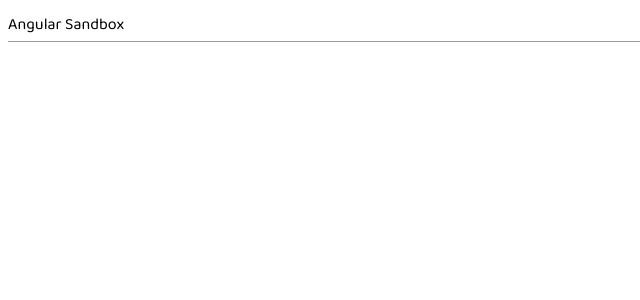
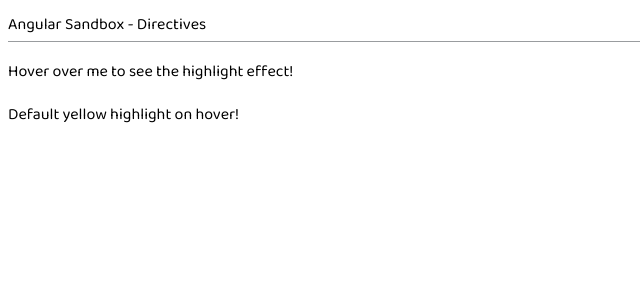
Before and after one commit to ozgursarikamis/angular-sandbox, an Angular app: page / in a window 1280 px wide. Shown: the top 300 px of the page, without its empty margins (0-640 px from the left). Built offline with nearby package versions, Linux system fonts and the light colour scheme.

Commit message:
Directive declaration and usage

```diff
--- a/src/app/app.component.html
+++ b/src/app/app.component.html
@@ -1,3 +1,6 @@
 <div class="title">
   Angular Sandbox {{ title ? " - " + title : "" }}
 </div>
+
+<p highlight color="orangered">Hover over me to see the highlight effect!</p>
+<p highlight>Default yellow highlight on hover!</p>
--- a/src/app/app.component.ts
+++ b/src/app/app.component.ts
@@ -6,5 +6,5 @@ import { Component } from '@angular/core';
   styleUrls: ['./app.component.scss']
 })
 export class AppComponent {
-  title = undefined;
+  title = 'Directives';
 }
--- a/src/app/app.module.ts
+++ b/src/app/app.module.ts
@@ -2,10 +2,12 @@ import { NgModule } from '@angular/core';
 import { BrowserModule } from '@angular/platform-browser';
 
 import { AppComponent } from './app.component';
+import { HighlightDirective } from './highlight.directive';
 
 @NgModule({
   declarations: [
-    AppComponent
+    AppComponent,
+    HighlightDirective
   ],
   imports: [
     BrowserModule
--- /dev/null
+++ b/src/app/highlight.directive.ts
@@ -0,0 +1,17 @@
+import { Directive, ElementRef, HostListener, inject, Input } from '@angular/core';
+
+@Directive({
+  selector: '[highlight]'
+})
+export class HighlightDirective {
+  @Input() color: string = 'yellow';
+  private elementRef = inject(ElementRef);
+
+  @HostListener('mouseenter')
+  onMouseEnter() {
+    this.elementRef.nativeElement.style.backgroundColor = this.color;
+  }
+  @HostListener('mouseleave') onMouseLeave() {
+    this.elementRef.nativeElement.style.backgroundColor = '';
+  }
+}
```
